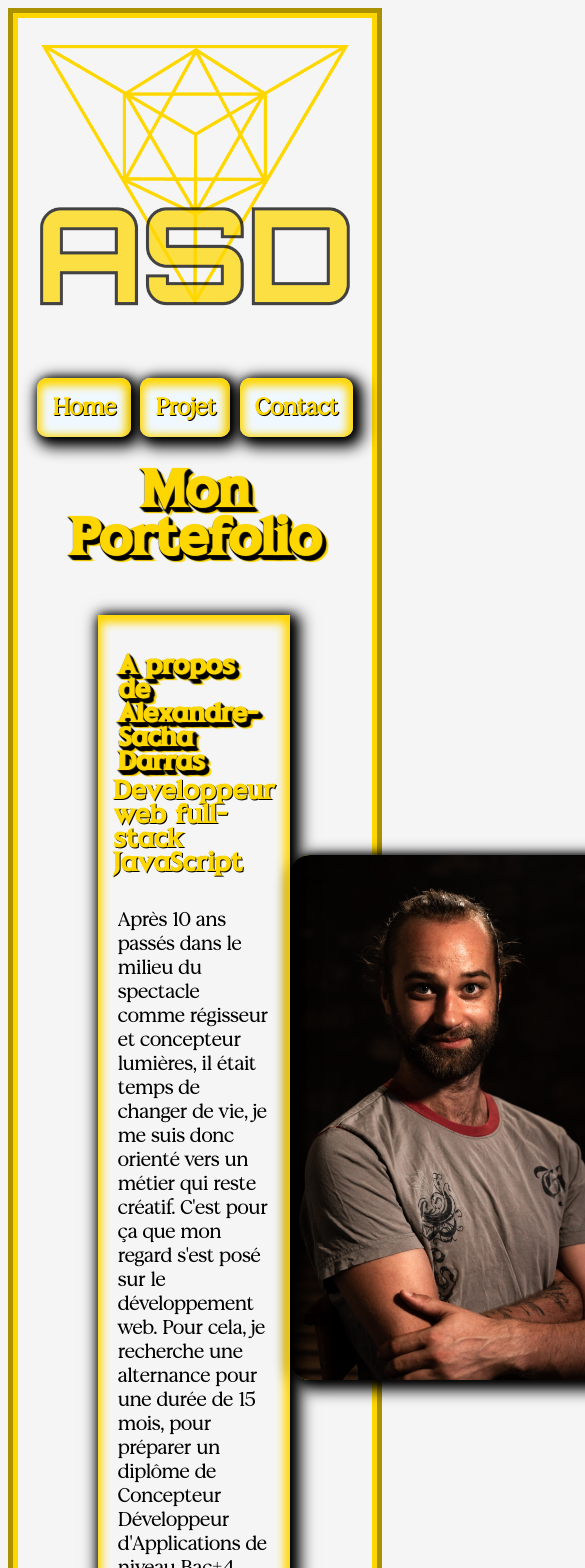
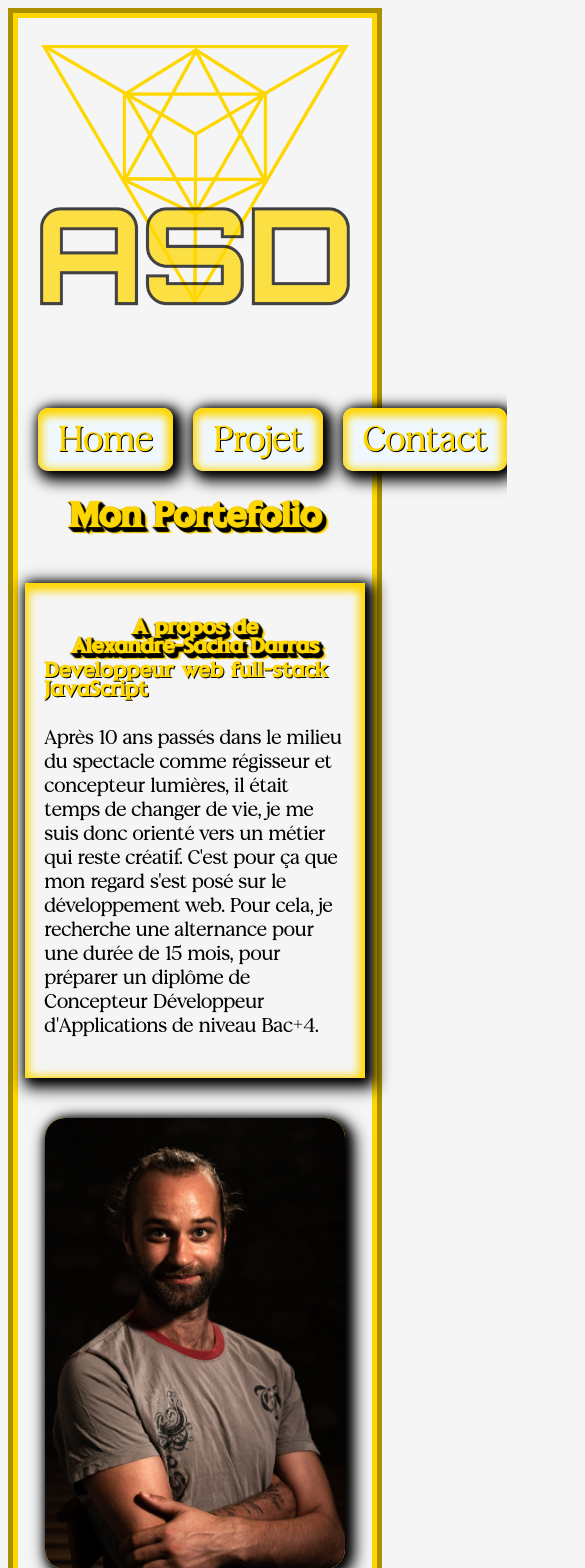
Before and after one commit to Sachdarras/pfaaasd, a Next.js app: page / in a window 390 px wide. Shown: the top 1568 px of the page, 585 px wide, since content can reach past the window. Built offline with nearby package versions, Linux system fonts and the light colour scheme.

Commit message:
90% du responsive

```diff
--- a/src/app/comoponents/Nav.jsx
+++ b/src/app/comoponents/Nav.jsx
@@ -1,10 +1,23 @@
 // src/components/Nav.jsx
+ "use client"
 import Link from 'next/link';
+import { useState } from 'react';
 
 function Nav() {
+  const [isOpen, setIsOpen] = useState(false);
+
+  const toggleMenu = () => {
+    setIsOpen(!isOpen);
+  };
+
   return (
     <div>
-      <ul className="nav-list">
+      <div className="burger" onClick={toggleMenu}>
+        <div></div>
+        <div></div>
+        <div></div>
+      </div>
+      <ul className={`nav-list ${isOpen ? 'active' : ''}`}>
         <li>
           <Link href="/" className="nav-link">
             Home
--- a/src/app/projet/[id]/page.jsx
+++ b/src/app/projet/[id]/page.jsx
@@ -34,9 +34,7 @@ function ProjectPage({ params }) {
       </div>
 
       <div className="project-detail-container">
-        <button className="back-button" onClick={() => router.back()}>
-          Retour
-        </button>
+
 
         <h1 className="header-title">{project.name}</h1>
         <Image className="imgproject" src={project.img} alt={project.name} width={500} height={300} />
--- a/src/app/style/contact.scss
+++ b/src/app/style/contact.scss
@@ -5,26 +5,41 @@
   align-items: center;
   box-shadow: inset -1px 3px 8px 5px gold, 2px 1px 10px 0px black,
     5px 5px 15px 5px black;
-  width: 600px;
+  width: 600px; /* Largeur par défaut pour les grands écrans */
   margin: auto;
   margin-top: 50px;
   margin-bottom: 50px;
   border-radius: 20px;
   background-color: white;
+
+  /* Styles responsives */
+  @media (max-width: 768px) { /* Pour les écrans jusqu'à 768px */
+    width: 80%; /* Largeur de 80% */
+  }
 }
 
 .info-container li {
   list-style: none;
   display: flex;
   align-items: center;
-  font-size: 1.5rem;
+  font-size: 1.5rem; /* Taille de police par défaut */
   padding: 10px;
   color: #363d3d;
+
+  /* Styles responsives */
+  @media (max-width: 768px) { /* Pour les écrans jusqu'à 768px */
+    font-size: 1rem; /* Réduction de la taille de police sur mobile */
+  }
 }
 
 .imginfo {
   width: 50px;
   margin-right: 20px;
+
+  @media (max-width: 768px) { /* Pour les écrans jusqu'à 768px */
+    width: 40px; /* Réduction de la taille des images */
+    height: auto;
+  }
 }
 
 .info-container a {
@@ -41,6 +56,12 @@
   flex-direction: column;
   justify-content: center;
   align-items: center;
+  width: 100%; /* Assurez-vous que le conteneur prend toute la largeur disponible */
+
+  /* Styles responsives */
+  @media (max-width: 768px) { /* Pour les écrans jusqu'à 768px */
+    width: 80%; /* Largeur de 80% pour le conteneur CV */
+  }
 }
 
 .cv-container h2 {
@@ -51,14 +72,30 @@
 }
 
 .cv {
-  width: 600px;
+  width: 600px; /* Largeur par défaut pour les grands écrans */
   box-shadow: inset -1px 3px 8px 5px gold, 2px 1px 10px 0px black,
     5px 5px 15px 5px black;
   border-radius: 10px;
+  display: flex; /* Ajout d'un flex pour centrer l'image */
+  justify-content: center; /* Centrer horizontalement */
+  align-items: center; /* Centrer verticalement */
+
+  /* Styles responsives */
+  @media (max-width: 768px) { /* Pour les écrans jusqu'à 768px */
+    width: 90%; /* Largeur de 90% pour l'image CV */
+  }
 }
 
 .cv-image {
+ /* Ajustez la largeur de l'image pour remplir le conteneur */
   transition: transform 0.3s ease; /* Transition pour un effet fluide */
+
+  /* Pas de zoom sur mobile */
+  @media (max-width: 768px) {
+    transform: scale(1); /* Pas de zoom sur les petits écrans */
+    width: 95%;
+    margin-right: -80px;
+  }
 }
 
 .cv-image:hover {
@@ -79,8 +116,16 @@
   cursor: pointer;
   transition: transform 0.3s ease, background-color 0.3s ease, color 0.3s ease,
     box-shadow 0.3s ease;
-    font-family: variable.$font-text;
+  font-family: variable.$font-text;
   text-shadow: black 1px 1px;
+  text-decoration: none;
+
+  /* Pour centrer le bouton */
+  @media (max-width: 768px) {
+    width: 100%; /* Optionnel : rend le bouton plein écran sur mobile */
+
+    margin-left: 40px;
+  }
 }
 
 /* Assurez-vous d'inclure les styles de survol */
--- a/src/app/style/global.scss
+++ b/src/app/style/global.scss
@@ -3,7 +3,8 @@
 @import"./projet.scss";
 @import "./oneproject.scss";
 @import "./contact.scss";
-body {
+
+ body {
   border-top: 10px groove;
   border-right: 10px ridge;
   border-bottom: 10px ridge;
--- a/src/app/style/home.scss
+++ b/src/app/style/home.scss
@@ -1,6 +1,4 @@
-
 @use "./variable.scss";
-
 
 .header-container {
   display: flex;
@@ -15,7 +13,7 @@
 }
 
 .header-title {
-    text-align: center;
+  text-align: center;
   font-size: 3em;
   text-shadow: 1px 0px 1px, 0px 1px 1px black, 2px 1px 1px black,
     1px 2px 1px black, 3px 2px 1px black, 2px 3px 1px black, 4px 3px 1px black,
@@ -35,25 +33,33 @@
 }
 
 .nav-list li {
-  padding: 15px;
+  padding: 10px 20px;
+  margin: 10px;
+  margin-top: 30px;
+  font-size: 1.2em;
+  color: #ffd700;
+  background-color: aliceblue;
+  border: none;
   border-radius: 10px;
-  cursor: pointer;
-  color: #ffd700;
-  font-weight: bolder;
   box-shadow: inset -1px 3px 8px 5px gold, 2px 1px 10px 0px black,
     5px 5px 15px 5px black;
+  cursor: pointer;
+  transition: transform 0.3s ease, background-color 0.3s ease, color 0.3s ease,
+    box-shadow 0.3s ease;
+  font-family: variable.$font-text;
   text-shadow: black 1px 1px;
-  background-color: aliceblue;
-  transition: transform 0.3s ease, background-color 0.3s ease, color 0.3s ease;
 }
 
 .nav-list li:hover {
-  transform: scale(1.1); /* Zoom léger */
-  background-color: #ffd700; /* Inverser les couleurs */
+  transform: scale(1.05); /* Zoom léger */
+  background-color: #ffd700; /* Inverser la couleur de fond */
   color: black;
-  text-shadow: aliceblue 1px; /* Met en valeur les lettres */
+  text-shadow: aliceblue 1px 1px; /* Met en valeur les lettres */
+
+  /* Inversion des couleurs du cadre */
+  box-shadow: inset -1px 3px 8px 5px black, 2px 1px 10px 0px gold,
+    5px 5px 15px 5px gold;
 }
-
 
 .nav-link {
   text-decoration: none;
@@ -64,17 +70,24 @@
   display: flex;
   flex-direction: row;
   margin-top: 50px;
+  flex-wrap: wrap; /* Permet aux éléments de se réorganiser */
+  justify-content: center; /* Centre le contenu */
 }
 
 .profil {
-  width: 350px;
-  height: auto ;
+  width: 100%;
+  max-width: 350px; /* Conserve la taille sur les écrans plus grands */
+  height: auto;
   margin: auto;
   border-radius: 20px;
-box-shadow: inset -1px 3px 8px 5px gold, 2px 1px 10px 0px black,
+  box-shadow: inset -1px 3px 8px 5px gold, 2px 1px 10px 0px black,
     5px 5px 15px 5px black;
 }
-.sub-title{text-shadow: black   1px 1px;}
+
+.sub-title {
+  text-shadow: black 1px 1px;
+}
+
 .description-container {
   position: relative;
   display: flex;
@@ -82,26 +95,25 @@ box-shadow: inset -1px 3px 8px 5px gold, 2px 1px 10px 0px black,
   align-items: center;
   justify-content: center;
   padding: 20px;
-  width: 43%;
-  margin-left: 80px;
+  width: 100%;
+  max-width: 43%; /* Ajuste la largeur maximale */
+  margin: auto; /* Centre le conteneur */
   box-shadow: inset -1px 3px 8px 5px gold, 2px 1px 10px 0px black,
     5px 5px 15px 5px black;
 }
-
-
 
 .description-container h2 {
   margin-bottom: 0;
   font-size: 1.5em;
   text-shadow: 1px 0px 1px, 0px 1px 1px black, 2px 1px 1px black,
-    1px 2px 1px black, 3px 2px 1px black, 2px 3px 1px black, 4px 3px 1px black,
+    1px 2px 1px black, 3px 1px 1px black, 2px 3px 1px black, 4px 3px 1px black,
     3px 4px 1px black, 5px 4px 1px black, 4px 5px 1px black, 6px 5px 1px #ffd700,
     5px 6px 1px #ffd700, 7px 6px 1px #ffd700;
 }
 
 .description-container h3 {
   text-shadow: 1px 0px 1px, 0px 1px 1px black, 2px 1px 1px black,
-    1px 2px 1px black, 3px 2px 1px black, 2px 3px 1px black, 4px 3px 1px black,
+    1px 2px 1px black, 3px 1px 1px black, 2px 3px 1px black, 4px 3px 1px black,
     3px 4px 1px black, 5px 4px 1px black, 4px 5px 1px black, 6px 5px 1px #ffd700,
     5px 6px 1px #ffd700, 7px 6px 1px #ffd700;
   margin-top: 0;
@@ -136,6 +148,7 @@ box-shadow: inset -1px 3px 8px 5px gold, 2px 1px 10px 0px black,
 
 .logo {
   width: 70px;
+  height: auto; /* Ajout de la hauteur auto pour rendre l'image responsive */
 }
 
 .logo-container {
@@ -143,6 +156,8 @@ box-shadow: inset -1px 3px 8px 5px gold, 2px 1px 10px 0px black,
   flex-direction: row;
   align-items: center;
   justify-content: space-around;
+  flex-wrap: wrap; /* Permet aux logos de s'adapter sur plusieurs lignes si nécessaire */
+  max-width: 100%; /* S'assure que le conteneur ne dépasse pas la largeur de l'écran */
 }
 
 .skills-container ul {
@@ -161,10 +176,45 @@ box-shadow: inset -1px 3px 8px 5px gold, 2px 1px 10px 0px black,
 
 .footer-container {
   text-align: center;
-  p{color: #ffd700;}
+
+  p {
+    color: #ffd700;
+  }
 }
+
 .footer-container p {
   text-shadow: 1px 0px 1px, 0px 1px 1px black, 2px 1px 1px black,
     1px 2px 1px black, 3px 2px 1px black, 2px 3px 1px black, 4px 3px 1px black,
     3px 4px 1px black, 5px 4px 1px black, 4px 5px 1px black, 6px 5px 1px #ffd700,
-    5px 6px 1px #ffd700, 7px 6px 1px #ffd700;}
+    5px 6px 1px #ffd700, 7px 6px 1px #ffd700;
+}
+
+/* Media queries pour ajuster les tailles de police sur les petits écrans */
+@media (max-width: 768px) {
+  .header-title {
+    font-size: 2em; /* Réduit la taille de police */
+  }
+
+  .nav-list li {
+    font-size: 1.5em; /* Ajuste la taille de la police des éléments de navigation */
+  }
+
+  .description-container h2,
+  .description-container h3,
+  .description-container h4 {
+    font-size: 1.2em; /* Réduit la taille de la police des titres */
+  }
+
+  .content {
+    flex-direction: column; /* Change la direction en colonne sur les petits écrans */
+    align-items: center; /* Centre le contenu */
+  }
+
+  .profil,
+  .description-container {
+    width: 85%;
+    max-width: 90%; /* Rend les conteneurs plus larges sur les petits écrans */
+
+  }
+  .profil{margin-top: 40px;}
+}
--- a/src/app/style/projet.scss
+++ b/src/app/style/projet.scss
@@ -34,7 +34,7 @@
   text-align: center;
   margin: 20px auto;
   padding: 20px;
-  width: 90%;
+  width: 90%; /* Largeur ajustée pour les écrans plus petits */
   box-shadow: inset -1px 3px 8px 5px gold, 2px 1px 10px 0px black,
     5px 5px 15px 5px black;
   background: whitesmoke;
@@ -46,7 +46,9 @@
 
 /* Image du projet */
 .img-project {
-  width: 60%;
+  width: 60%; /* Largeur par défaut */
+  max-width: 100%; /* S'assure que l'image ne dépasse pas la largeur de son conteneur */
+  height: auto; /* Hauteur automatique pour conserver le ratio */
   border-radius: 20px;
   box-shadow: inset -1px 3px 8px 5px gold, 2px 1px 10px 0px black,
     5px 5px 15px 5px black;
@@ -65,7 +67,7 @@
 /* Bouton pour voir plus */
 .view-more-button {
   padding: 10px 20px;
-  margin:10px;
+  margin: 10px;
   margin-top: 30px;
   font-size: 1.2em;
   color: #ffd700;
@@ -77,8 +79,7 @@
   cursor: pointer;
   transition: transform 0.3s ease, background-color 0.3s ease, color 0.3s ease,
     box-shadow 0.3s ease;
-    font-family: variable.$font-text;
-
+  font-family: variable.$font-text;
 }
 
 .view-more-button:hover {
@@ -110,3 +111,39 @@
 .carousel-control.prev {
   left: -10px; /* Positionne le bouton "précédent" à l'extérieur du cadre */
 }
+
+/* Styles responsives */
+@media (max-width: 768px) {
+  .project {
+    width: 95%; /* Ajustement de la largeur pour les écrans plus petits */
+    padding: 15px; /* Réduction du padding */
+  }
+
+  .img-project {
+    width: 80%; /* Ajustement de la largeur de l'image */
+  }
+
+  .view-more-button {
+    font-size: 1em; /* Ajustement de la taille de police pour le bouton */
+    padding: 8px 16px; /* Ajustement du padding pour le bouton */
+  }
+  .page-container{width: 90%;}
+
+}
+
+@media (max-width: 480px) {
+  .project h4 {
+    font-size: 1.5rem; /* Réduction de la taille de la police pour les petits écrans */
+  }
+
+  .view-more-button {
+    font-size: 0.9em; /* Réduction de la taille de police pour le bouton */
+    padding: 6px 12px; /* Ajustement du padding pour le bouton */
+  }
+
+  /* Ajustement de la largeur de l'image */
+  .img-project {
+    width: 90%; /* Ajustement de la largeur de l'image pour petits écrans */
+  }
+
+}
```
Also changed, not shown: src/app/style/oneproject.scss (+69 -21 lines).
